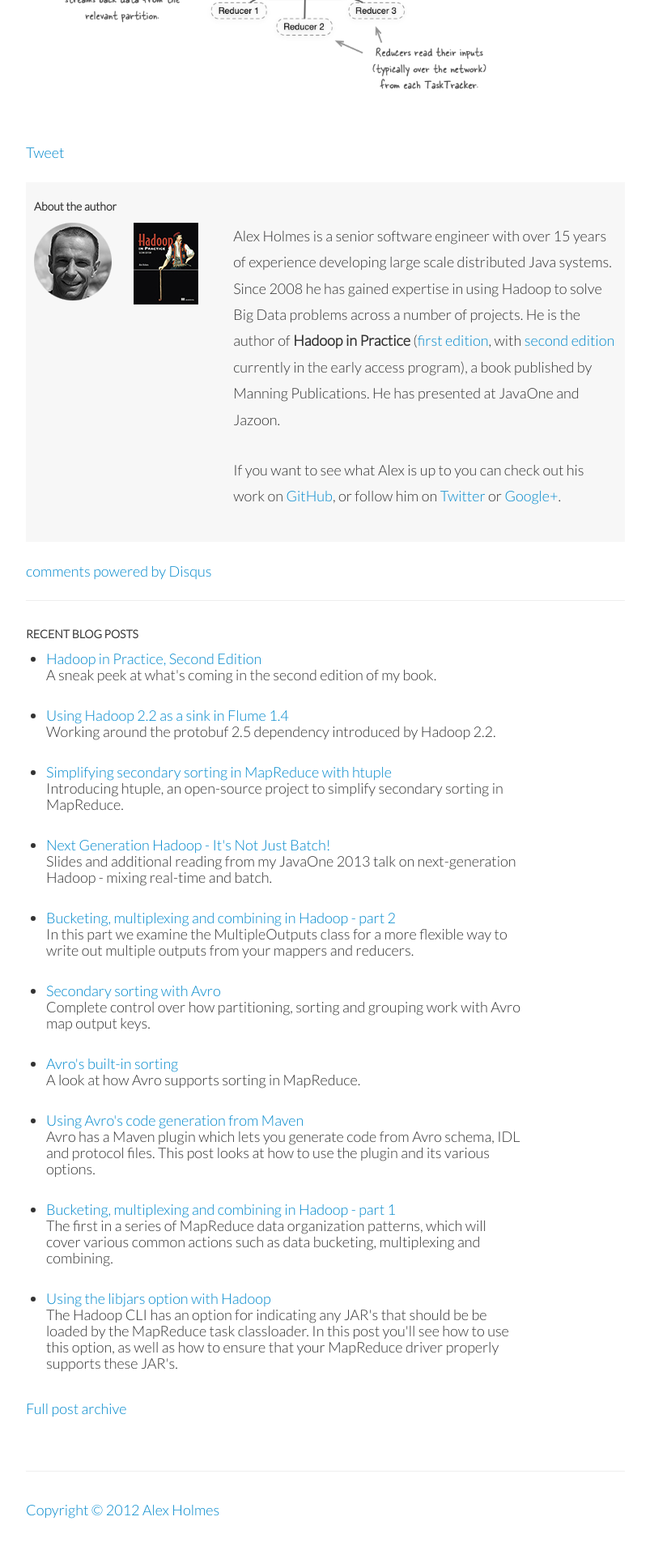
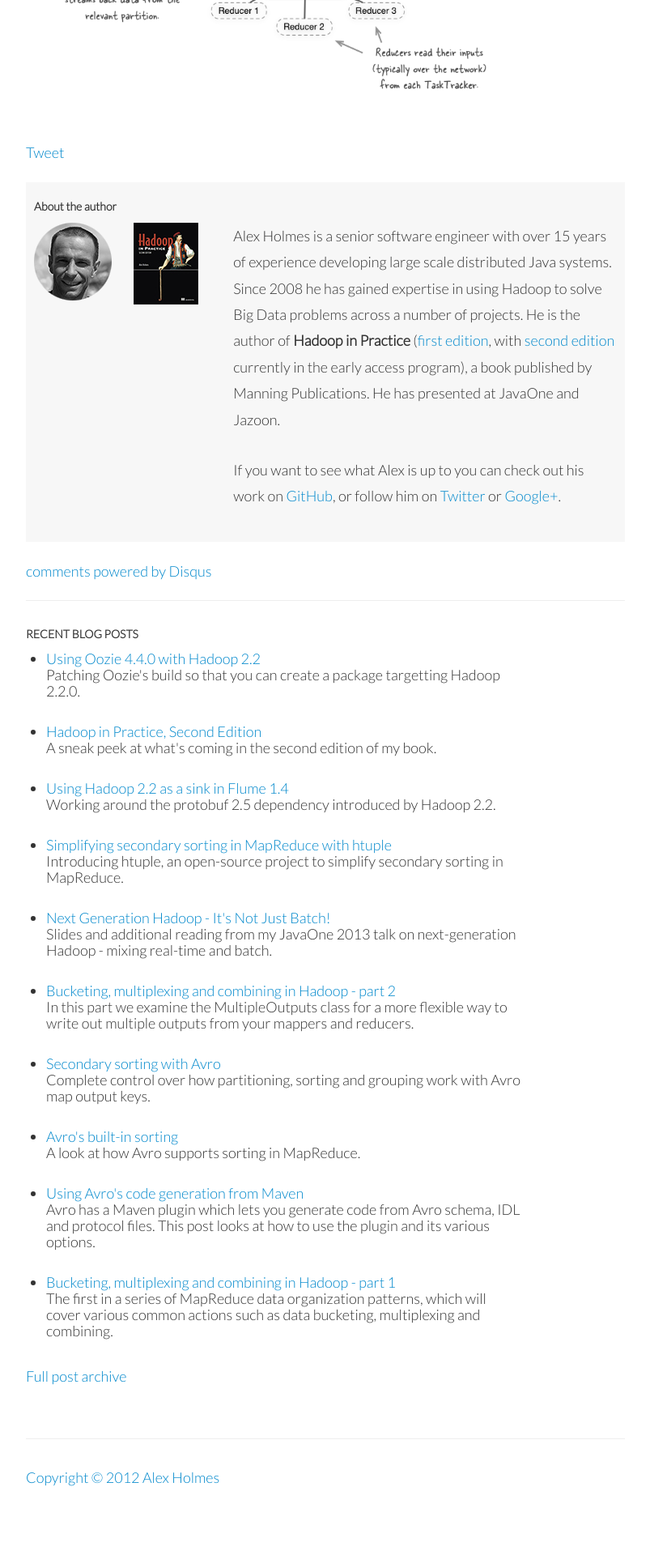
Before and after one commit to alexholmes/blog, a Jekyll site: the page built from _posts/2012-09-24-map-partition-sort-spill.markdown, in a window 1280 px wide. Shown: the part 1469-3389 px from the top of the page at 81% size, without its empty margins (238-1041 px from the left). Built offline with Jekyll 4.4.1, drawn with Linux system fonts in a browser that asks for light colours; nearby versions of some CDN libraries; library files that are not in the unit come from our copies; a script that is not in the unit is left out; comment, search, counter and statistics services are not loaded; after the commit the page ends 3349 px from its top, so only the background shows below that; some of the changed lines change nothing that is shown.

Commit message:
new post on oozie

```diff
--- a/_layouts/bare.html
+++ b/_layouts/bare.html
@@ -43,6 +43,10 @@
         .jumbotron {
             margin: 40px 0;
             text-align: center;
+        }
+
+        #post {
+            margin-bottom: 30px;
         }
 
     </style>
--- /dev/null
+++ b/_posts/2014-02-16-oozie-and-hadoop-2.2.markdown
@@ -0,0 +1,23 @@
+---
+layout: post
+title: Using Oozie 4.4.0 with Hadoop 2.2
+quote: Patching Oozie's build so that you can create a package targetting Hadoop 2.2.0.
+date: 2014-02-16 09:20:00 -05:00
+categories:
+  -- hadoop
+---
+
+The current version of Oozie (4.0.0) doesn't build correctly when you try and target Hadoop 2.2.
+The Oozie team have a fix going into release 4.0.1 (see [OOZIE-1551](https://issues.apache.org/jira/browse/OOZIE-1551)),
+but until then you can hack the Maven files to get it working with 4.0.0.
+
+First download the 4.0.0 version from [https://oozie.apache.org/](https://oozie.apache.org/),
+and then unpackage it. Next run the following
+command to change the Hadoop version being targeted:
+
+    cd oozie-4.0.0/
+    find . -name pom.xml | xargs sed -ri 's/(2.2.0\-SNAPSHOT)/2.2.0/'
+
+Now all you need to do is target the hadoop-2 profile in Maven and you'll be all set:
+
+    mvn -DskipTests=true clean package -P hadoop-2
```
